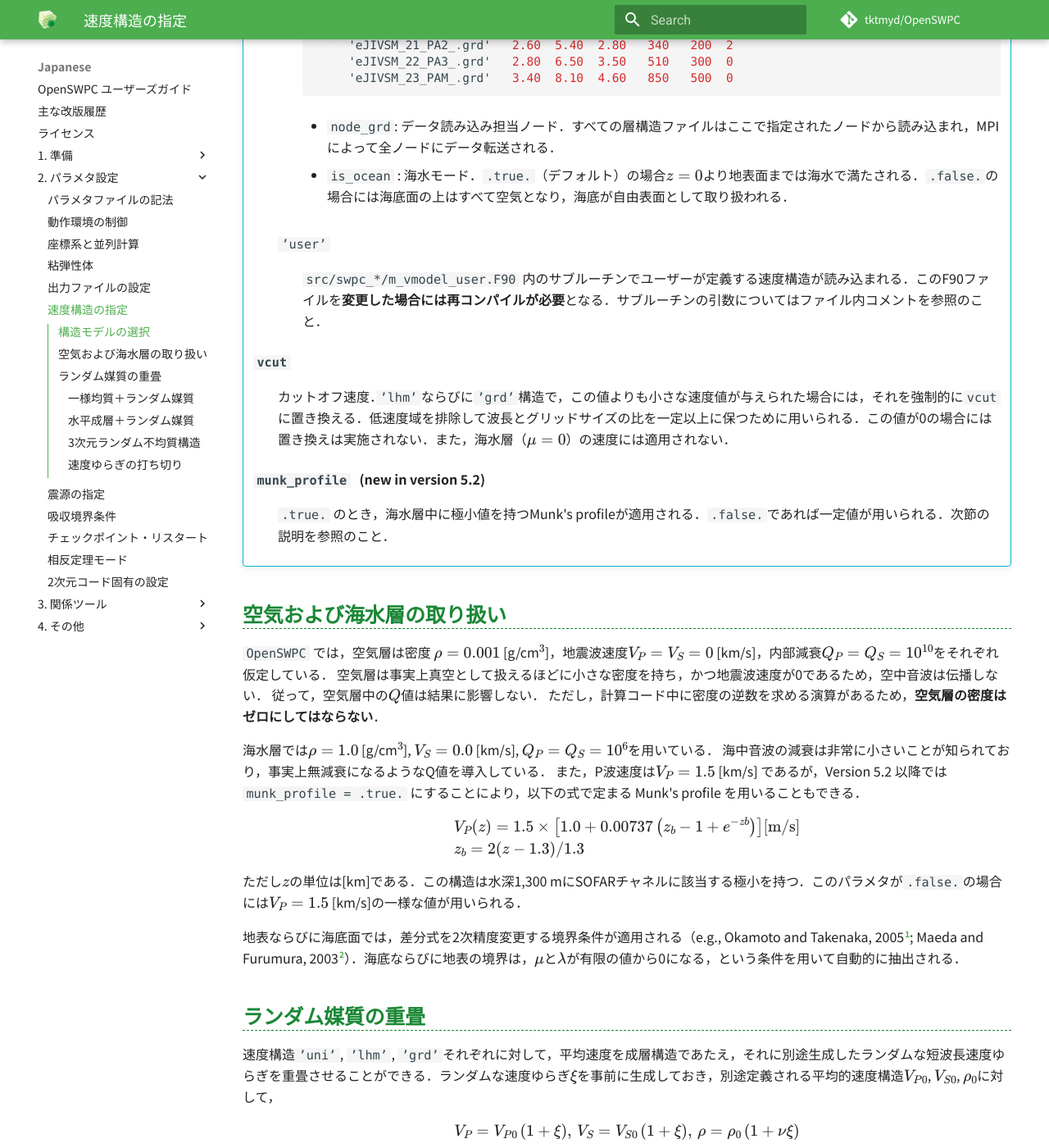
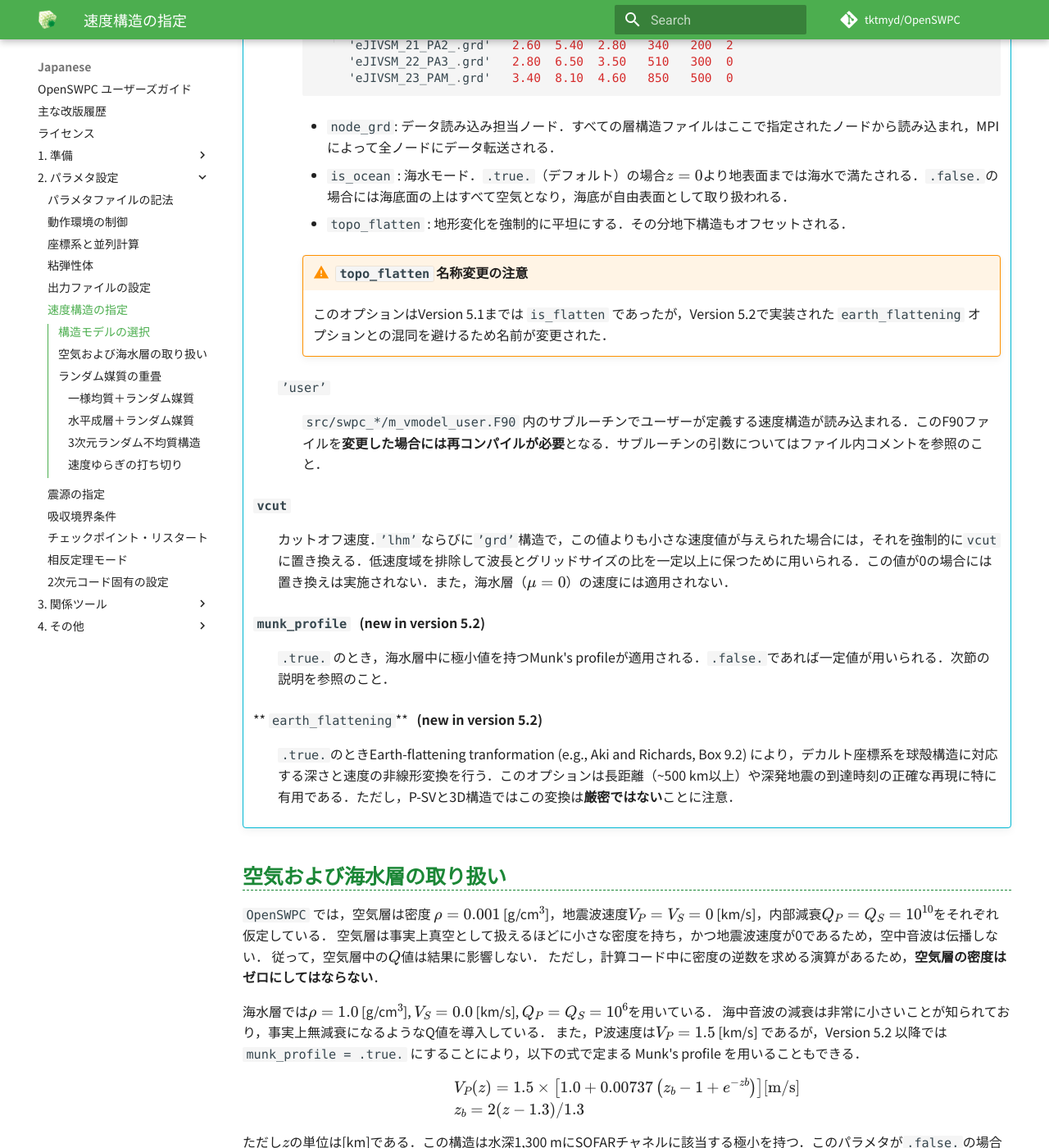
Before and after one commit to OpenSWPC/OpenSWPC, an MkDocs documentation site: the page built from doc/md/Japanese/2._パラメタ設定/0206_vmodel.md, in a window 1280 px wide and 1400 px high, scrolled down 1957 px. Shown: the whole window at 82% size. Built offline with MkDocs 1.6.1 and Material for MkDocs 9.7.7, drawn with Linux system fonts in a browser that asks for light colours; some web fonts are replaced; formulas are drawn with MathJax 3; comment, search, counter and statistics services are not loaded; some of the changed text lies outside the part shown.

Commit message:
Documentation on earth-flattening mode

```diff
--- a/doc/md/Japanese/2._パラメタ設定/0206_vmodel.md
+++ b/doc/md/Japanese/2._パラメタ設定/0206_vmodel.md
@@ -4,11 +4,9 @@
 ## 構造モデルの選択
 
 
-
-
 `OpenSWPC`の入力速度構造は層構造モデルを基本としている．一つ一つの層は，深さ（もしくは高さ）の変化を持つ$x$--$y$（もしくは緯度経度）の面であり，これを地震波速度・密度ならびに内部減衰の等値面として取り扱う．
 変数`vmodel_type`の設定によって一様構造，水平成層構造，あるいは`NetCDF`バイナリ入力種別を選択できる．
-
+c
 !!! Info "Parameters"
 
     **`vmodel_type`**
@@ -82,6 +80,11 @@
 
             - `is_ocean` : 海水モード．`.true.`（デフォルト）の場合$z=0$より地表面までは海水で満たされる．`.false.`の場合には海底面の上はすべて空気となり，海底が自由表面として取り扱われる．
 
+            - `topo_flatten` : 地形変化を強制的に平坦にする．その分地下構造もオフセットされる．
+
+            !!! Warning "`topo_flatten` 名称変更の注意"
+                このオプションはVersion 5.1までは `is_flatten` であったが，Version 5.2で実装された `earth_flattening` オプションとの混同を避けるため名前が変更された．
+
         `’user’`
         :   `src/swpc_*/m_vmodel_user.F90` 内のサブルーチンでユーザーが定義する速度構造が読み込まれる．このF90ファイルを**変更した場合には再コンパイルが必要**となる．サブルーチンの引数についてはファイル内コメントを参照のこと．
 
@@ -90,6 +93,9 @@
 
     **`munk_profile`** &nbsp; **(new in version 5.2)**
     : `.true.` のとき，海水層中に極小値を持つMunk's profileが適用される．`.false.`であれば一定値が用いられる．次節の説明を参照のこと．
+
+    ** `earth_flattening`** &nbsp;  **(new in version 5.2)**
+    : `.true.`のときEarth-flattening tranformation (e.g., Aki and Richards, Box 9.2) により，デカルト座標系を球殻構造に対応する深さと速度の非線形変換を行う．このオプションは長距離（~500 km以上）や深発地震の到達時刻の正確な再現に特に有用である．ただし，P-SVと3D構造ではこの変換は**厳密ではない**ことに注意．
 
 
 ## 空気および海水層の取り扱い
```
Also changed, not shown: doc/md/English/2._Parameter_Settings/0206_vmodel.md (+7 -0 lines).
